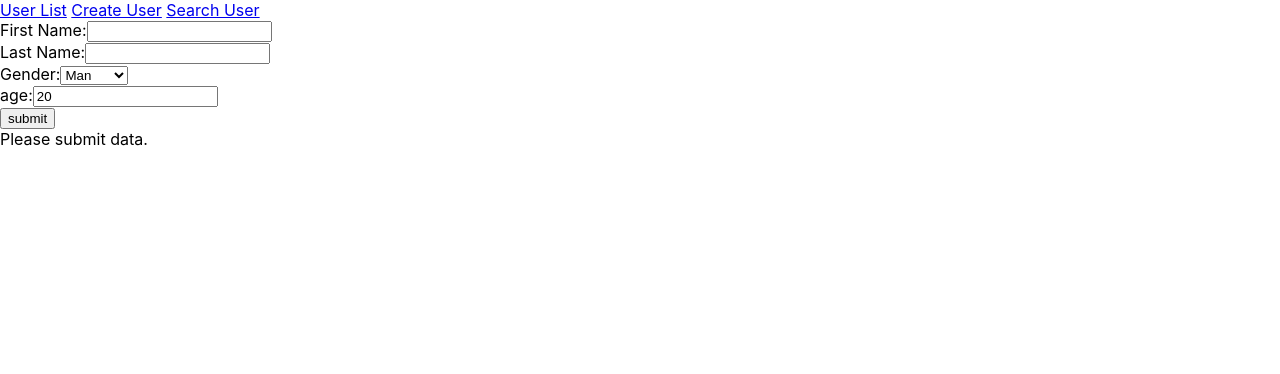
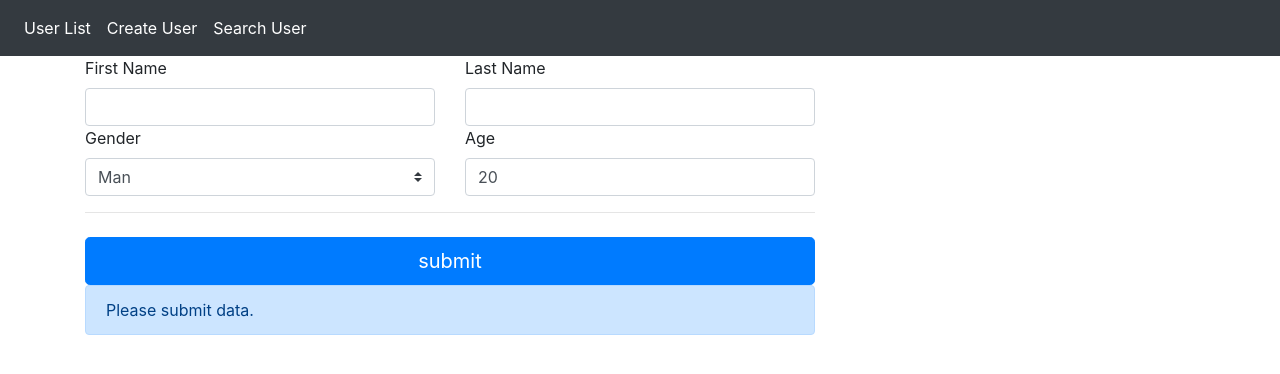
Before and after one commit to from-unknown/ReactSampleApp, a React (Create React App) app: page /create in a window 1280 px wide. Shown: the top 374 px of the page. Built offline with nearby package versions, Linux system fonts and the light colour scheme.

Commit message:
BootstrapとCSS追加

```diff
--- a/package.json
+++ b/package.json
@@ -4,7 +4,9 @@
   "private": true,
   "dependencies": {
     "axios": "^0.18.0",
+    "bootstrap": "^4.3.1",
     "react": "^16.8.6",
+    "react-bootstrap": "^1.0.0-beta.14",
     "react-dom": "^16.8.6",
     "react-router-dom": "^5.0.0",
     "react-scripts": "3.0.1"
--- a/src/CreateUser.js
+++ b/src/CreateUser.js
@@ -9,7 +9,7 @@ class CreateUser extends Component {
       lastName: "",
       gender: 1,
       age: 20,
-      result: "Please submit data."
+      result: { status: 0, message: "Please submit data." }
     };
   }
 
@@ -23,11 +23,11 @@ class CreateUser extends Component {
       })
       .then(response => {
         console.log(response);
-        this.setState({ result: "Success!" });
+        this.setState({ result: { status: 1, message: "Success!" } });
       })
       .catch(error => {
         console.log(error);
-        this.setState({ result: "Error!" });
+        this.setState({ result: { status: 2, message: "Error!" } });
       });
   };
 
@@ -47,29 +47,56 @@ class CreateUser extends Component {
     this.setState({ age: e.target.value });
   };
 
+  switchAlertState = status => {
+    switch (status) {
+      case 0:
+        return "alert alert-primary";
+      case 1:
+        return "alert alert-success";
+      case 2:
+        return "alert alert-danger";
+      default:
+        return "alert alert-primary";
+    }
+  };
+
   render() {
     return (
-      <div>
+      <div className="container">
+        <div className="row">
+          <div className="col-md-8">
             <form name="userDataForm">
-          First Name:
+              <div className="row">
+                <div className="col">
+                  <label htmlFor="firstName">First Name</label>
                   <input
+                    className="form-control"
                     type="text"
                     name="firstName"
+                    id="firstName"
                     value={this.state.firstName}
                     onChange={this.handleFirstNameChange}
                   />
-          <br />
-          Last Name:
+                </div>
+                <div className="col">
+                  <label htmlFor="lastName">Last Name</label>
                   <input
+                    className="form-control"
                     type="text"
                     name="lastName"
+                    id="lastName"
                     value={this.state.lastName}
                     onChange={this.handleLastNameChange}
                   />
-          <br />
-          Gender:
+                </div>
+              </div>
+              <div className="row">
+                <div className="col">
+                  <label htmlFor="gender">Gender</label>
                   <select
+                    className="custom-select d-block w-100"
                     name="gender"
+                    id="gender"
                     value={this.state.gender}
                     onChange={this.handleGenderChange}
                   >
@@ -77,20 +104,33 @@ class CreateUser extends Component {
                     <option value="2">Woman</option>
                     <option value="3">Other</option>
                   </select>
-          <br />
-          age:
+                </div>
+                <div className="col">
+                  <label htmlFor="age">Age</label>
                   <input
+                    className="form-control"
                     type="number"
                     name="age"
+                    id="age"
                     value={this.state.age}
                     onChange={this.handleAgeChange}
                   />
-          <br />
-          <button type="button" onClick={this.submitUserData}>
+                </div>
+              </div>
+              <hr className="mb-4" />
+              <button
+                className="btn btn-primary btn-lg btn-block"
+                type="button"
+                onClick={this.submitUserData}
+              >
                 submit
               </button>
             </form>
-        <div>{this.state.result}</div>
+            <div className={this.switchAlertState(this.state.result.status)}>
+              {this.state.result.message}
+            </div>
+          </div>
+        </div>
       </div>
     );
   }
--- a/src/SearchUser.js
+++ b/src/SearchUser.js
@@ -1,10 +1,15 @@
 import React, { Component } from "react";
 import axios from "axios";
+import "bootstrap/dist/css/bootstrap.css";
 
 class SearchUser extends Component {
   constructor(props) {
     super(props);
-    this.state = { id: null, user: null, result: "Please enter ID." };
+    this.state = {
+      id: null,
+      user: null,
+      result: { status: 0, message: "Please enter ID." }
+    };
   }
 
   handleIdChange = e => {
@@ -16,36 +21,80 @@ class SearchUser extends Component {
       .get("http://localhost:8080/user/" + this.state.id)
       .then(response => {
         console.log(response);
-        this.setState({ user: response.data, result: "Success!" });
+        this.setState({
+          user: response.data,
+          result: { status: 1, message: "Success!" }
+        });
       })
       .catch(error => {
         console.log(error);
-        this.setState({ result: "Error!" });
+        this.setState({ result: { status: 2, message: "Error!" } });
       });
+  };
+
+  switchAlertState = status => {
+    switch (status) {
+      case 0:
+        return "alert alert-primary";
+      case 1:
+        return "alert alert-success";
+      case 2:
+        return "alert alert-danger";
+      default:
+        return "alert alert-primary";
+    }
   };
 
   render() {
     return (
-      <div>
+      <div className="container">
+        <div className="row">
+          <div className="col-md-8">
             <form>
-          <input type="number" name="id" onChange={this.handleIdChange} />
-          <button type="button" onClick={this.searchUserData}>
-            search
+              <div className="row">
+                <div className="col-md-4">
+                  <label htmlFor="id">ID</label>
+                  <input
+                    className="form-control"
+                    type="number"
+                    name="id"
+                    id="id"
+                    onChange={this.handleIdChange}
+                  />
+                </div>
+              </div>
+              <div className="row">
+                <div className="col-md-4">
+                  <hr className="md-4" />
+                  <button
+                    className="btn btn-primary btn-lg btn-block"
+                    type="button"
+                    onClick={this.searchUserData}
+                  >
+                    Search
                   </button>
+                  <div
+                    className={this.switchAlertState(this.state.result.status)}
+                  >
+                    {this.state.result.message}
+                  </div>
+                </div>
+              </div>
             </form>
-        <div>{this.state.result}</div>
             {this.state.user && (
-          <table>
+              <table className="table table-striped">
+                <thead>
+                  <tr>
+                    <th scope="col">id</th>
+                    <th scope="col">first name</th>
+                    <th scope="col">last name</th>
+                    <th scope="col">gender</th>
+                    <th scope="col">age</th>
+                  </tr>
+                </thead>
                 <tbody>
                   <tr>
-                <th>id</th>
-                <th>first name</th>
-                <th>last name</th>
-                <th>gender</th>
-                <th>age</th>
-              </tr>
-              <tr>
-                <td>{this.state.user.id}</td>
+                    <th scope="col">{this.state.user.id}</th>
                     <td>{this.state.user.firstName}</td>
                     <td>{this.state.user.lastName}</td>
                     <td>{this.state.user.gender}</td>
@@ -55,6 +104,8 @@ class SearchUser extends Component {
               </table>
             )}
           </div>
+        </div>
+      </div>
     );
   }
 }
--- a/src/ToolBar.js
+++ b/src/ToolBar.js
@@ -3,15 +3,32 @@ import { BrowserRouter as Router, Route, Link } from "react-router-dom";
 import UserList from "./UserList";
 import CreateUser from "./CreateUser";
 import SearchUser from "./SearchUser";
+import "bootstrap/dist/css/bootstrap.css";
 
 class ToolBar extends Component {
   render() {
     return (
       <Router>
+        <nav className="navbar navbar-expand-sm navbar-dark bg-dark">
+          <ul className="navbar-nav mr-auto">
+            <li className="nav-item active">
+              <Link className="nav-link" to="/list">
+                User List
+              </Link>
+            </li>
+            <li className="nav-item active">
+              <Link className="nav-link" to="/create">
+                Create User
+              </Link>
+            </li>
+            <li className="nav-item active">
+              <Link className="nav-link" to="/search">
+                Search User
+              </Link>
+            </li>
+          </ul>
+        </nav>
         <div>
-          <Link to="/list">User List</Link>&nbsp;
-          <Link to="/create">Create User</Link>&nbsp;
-          <Link to="/search">Search User</Link>
           <Route path="/list" component={UserList} />
           <Route path="/create" component={CreateUser} />
           <Route path="/search" component={SearchUser} />
--- a/src/UserList.js
+++ b/src/UserList.js
@@ -1,5 +1,6 @@
 import React, { Component } from "react";
 import axios from "axios";
+import "bootstrap/dist/css/bootstrap.css";
 
 class UserList extends Component {
   constructor(prop) {
@@ -19,19 +20,24 @@ class UserList extends Component {
 
   render() {
     return (
-      <table>
+      <div className="component">
+        <div className="row justify-content-center">
+          <div className="col-md-8">
+            <table className="table table-striped">
+              <thead>
+                <tr>
+                  <th scope="col">id</th>
+                  <th scope="col">first name</th>
+                  <th scope="col">last name</th>
+                  <th scope="col">gender</th>
+                  <th scope="col">age</th>
+                </tr>
+              </thead>
               <tbody>
-          <tr>
-            <th>id</th>
-            <th>first name</th>
-            <th>last name</th>
-            <th>gender</th>
-            <th>age</th>
-          </tr>
                 {this.state.users.map(user => {
                   return (
-              <tr>
-                <td>{user.id}</td>
+                    <tr key={user.id}>
+                      <th scope="row">{user.id}</th>
                       <td>{user.firstName}</td>
                       <td>{user.lastName}</td>
                       <td>{user.gender}</td>
@@ -41,6 +47,9 @@ class UserList extends Component {
                 })}
               </tbody>
             </table>
+          </div>
+        </div>
+      </div>
     );
   }
 }
```
Also changed, not shown: 1 other file (tests, documents, lock files or other folders). Lines whose indentation alone changed are shown as unchanged.
